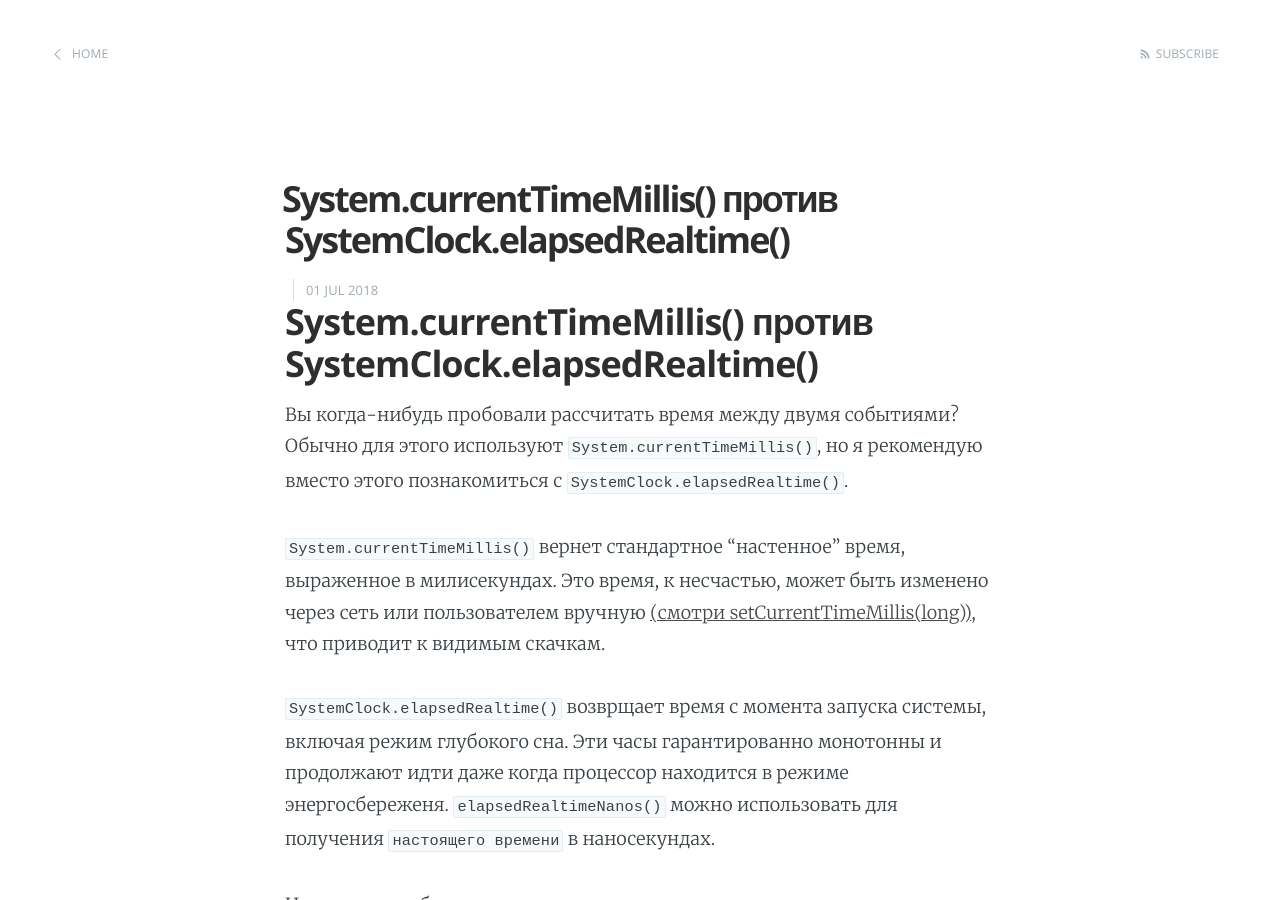
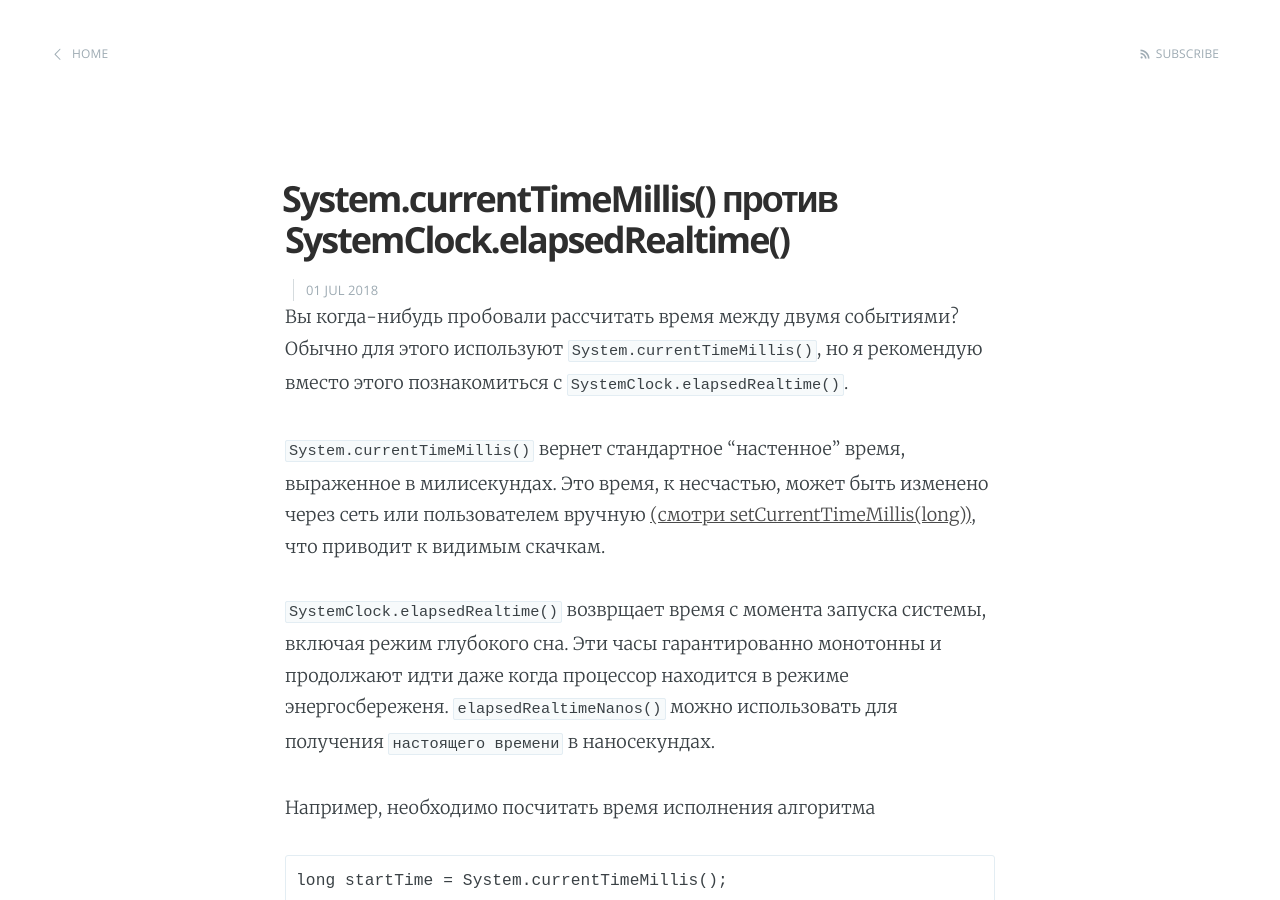
Before and after one commit to st235/alexdoodles, a Jekyll site: the page built from _posts/2018-7-01-currentTimeMillis-vs-elapsedRealtime.markdown, in a window 1280 px wide and 900 px high. Built offline with Jekyll 4.4.1, drawn with Linux system fonts in a browser that asks for light colours.

Commit message:
article title fix.

```diff
--- a/_posts/2018-7-01-currentTimeMillis-vs-elapsedRealtime.markdown
+++ b/_posts/2018-7-01-currentTimeMillis-vs-elapsedRealtime.markdown
@@ -4,7 +4,6 @@ title:  "System.currentTimeMillis() против SystemClock.elapsedRealtime()"
 published: true
 author: "st235"
 ---
-## System.currentTimeMillis() против SystemClock.elapsedRealtime()
 
 Вы когда-нибудь пробовали рассчитать время между двумя событиями? Обычно для этого используют `System.currentTimeMillis()`, но я рекомендую вместо этого познакомиться с `SystemClock.elapsedRealtime()`.
 
```
